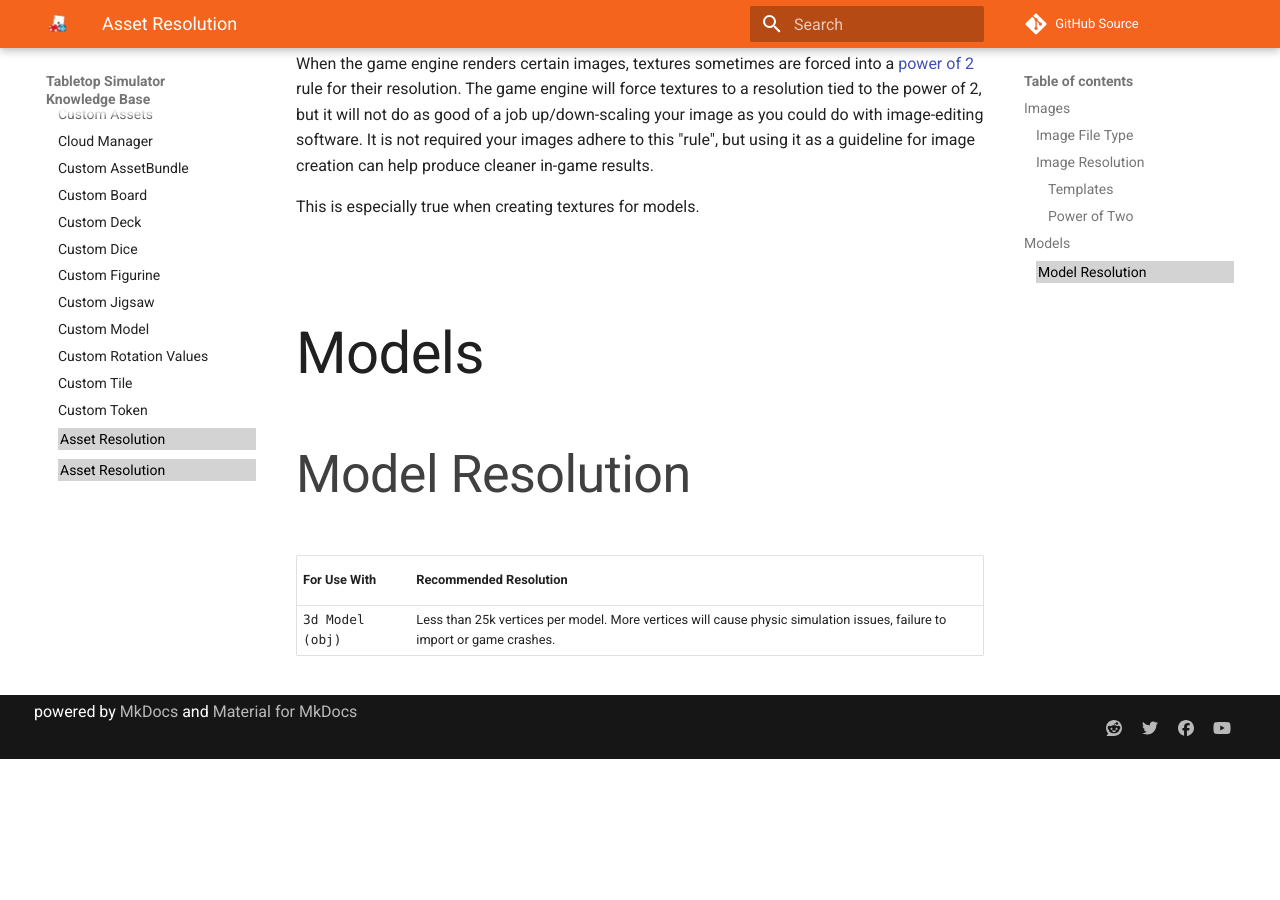
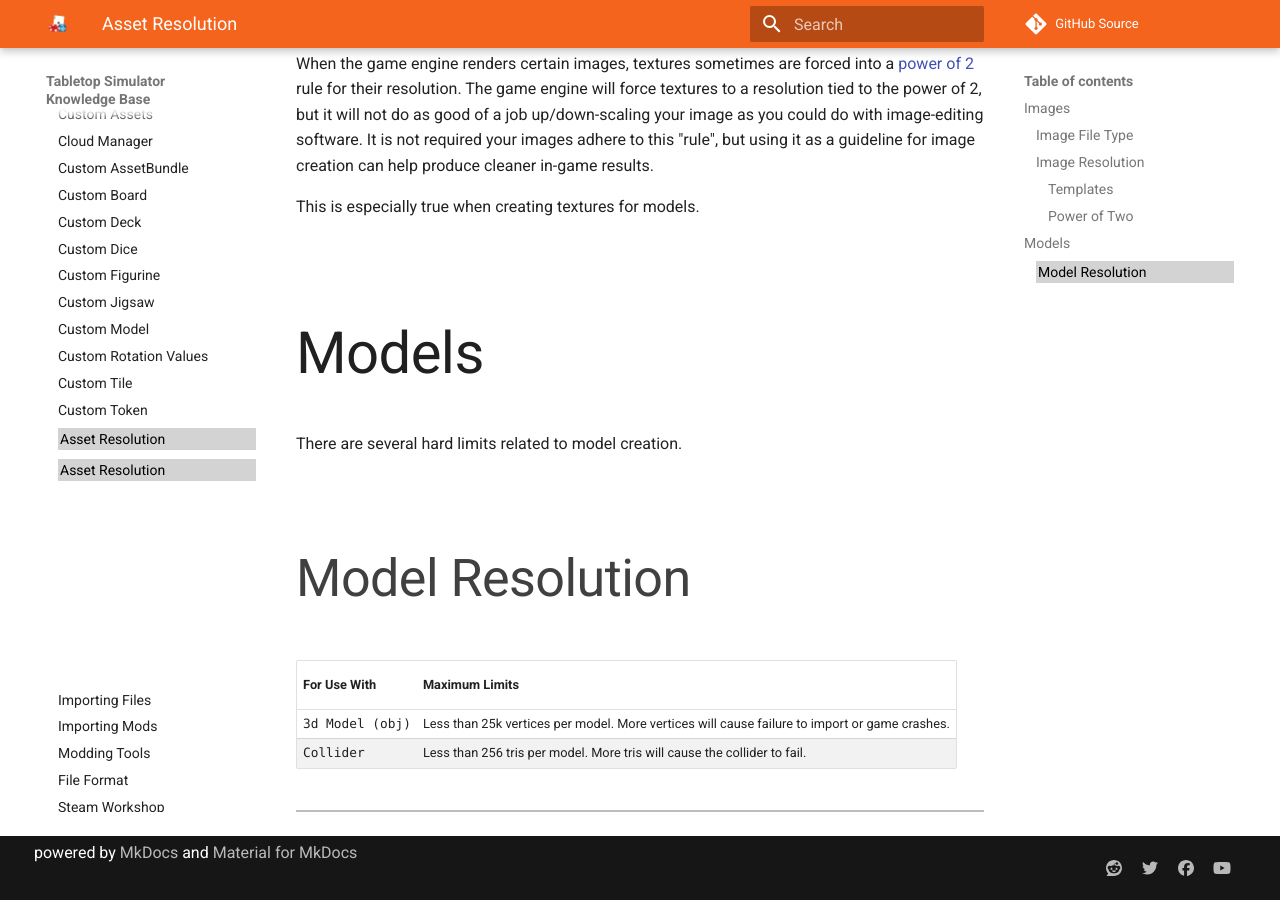
Before and after one commit to Berserk-Games/Tabletop-Simulator-Knowledge-Base, an MkDocs documentation site: the page built from docs/custom-content/asset-resolution.md, in a window 1280 px wide and 900 px high, scrolled down 1840 px. Built offline with MkDocs 1.6.1 and Material for MkDocs 9.7.7, drawn with Linux system fonts in a browser that asks for light colours; comment, search, counter and statistics services are not loaded; old or Windows-style settings are respelled for this version of MkDocs; before the commit the page ends 2599 px from its top, so only the background shows below that.

Commit message:
Initial Commit

```diff
--- a/docs/custom-content/asset-resolution.md
+++ b/docs/custom-content/asset-resolution.md
@@ -37,9 +37,13 @@
 This is especially true when creating textures for models.
 
 ##Models
+There are several hard limits related to model creation.
 
 ###Model Resolution
 
-For Use With | Recommended Resolution
+For Use With | Maximum Limits
 -- | --
-3d Model (obj) | Less than 25k vertices per model. More vertices will cause physic simulation issues, failure to import or game crashes.
+3d Model (obj) | Less than 25k vertices per model. More vertices will cause failure to import or game crashes.
+Collider | Less than 256 tris per model. More tris will cause the collider to fail.
+
+---
--- a/mkdocs.yml
+++ b/mkdocs.yml
@@ -118,3 +118,4 @@
     - Modding Tools: custom-content/modding-tools.md
     - File Format: custom-content/file-format.md
     - Steam Workshop: custom-content/steam-workshop.md
+    - Community Guides: custom-content/community-guides.md
```
Also changed, not shown: docs/custom-content/community-guides.md (added, +13 -0 lines), docs/index.md (+1 -1 lines).
